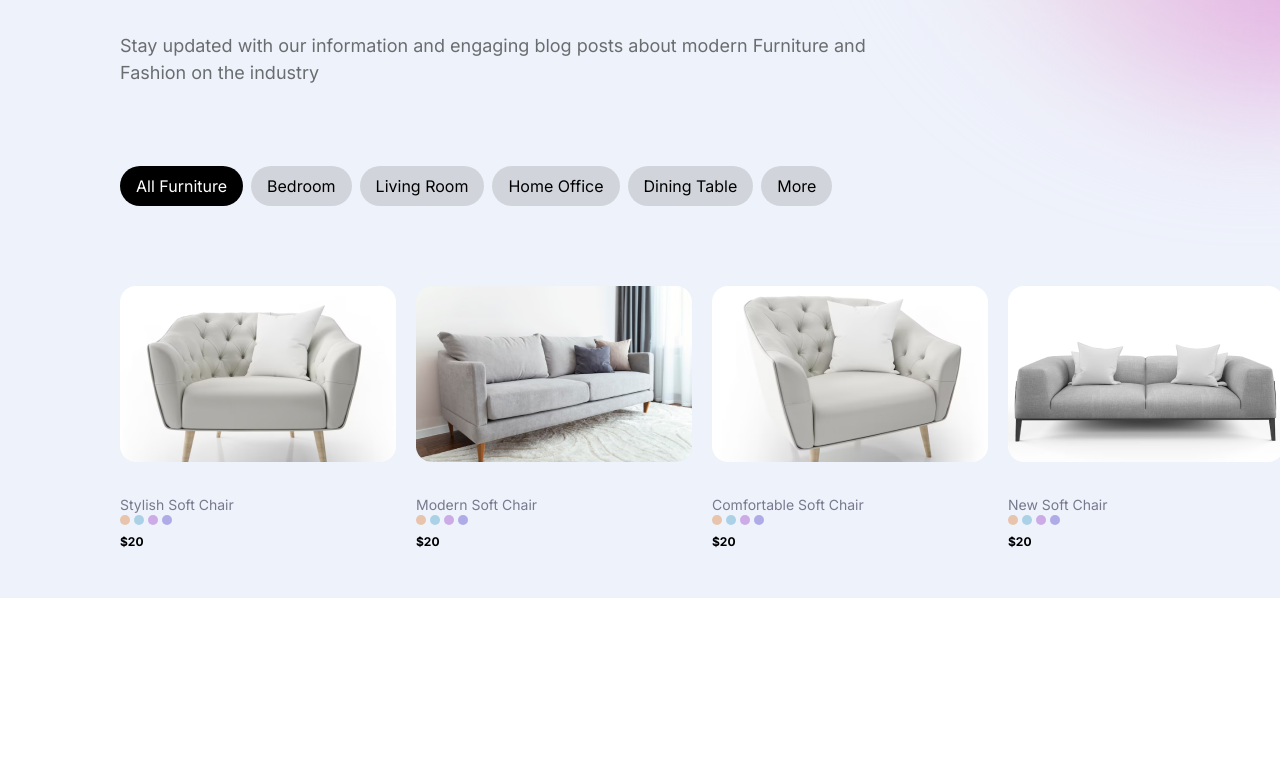
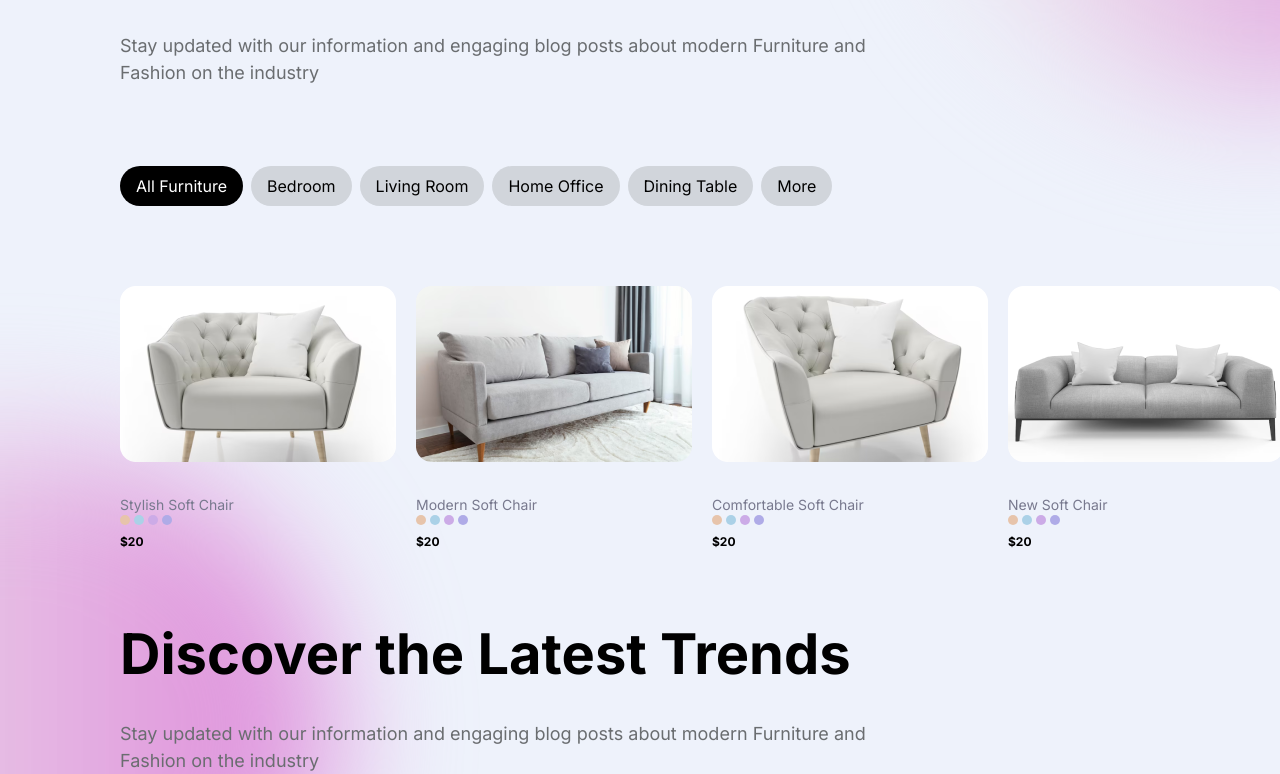
Before and after one commit to AmanAdastra/fabrica, a Next.js app: page / in a window 1280 px wide. Shown: the part 1000-1774 px from the top of the page. Before the commit the page ends 1598 px from the top, so only its background shows below. Built offline with nearby package versions, Linux system fonts and the light colour scheme.

Commit message:
Gradient and Heading Completed

```diff
--- /dev/null
+++ b/src/components/home/DiscoverTrends.tsx
@@ -0,0 +1,12 @@
+import React from 'react'
+
+const DiscoverTrends = () => {
+    return (
+        <div className='mt-[14px] xl:mx-[120px] mx-[30px] z-10  relative'>
+            <p className={'text-[36px] lg:text-[56px] text-center lg:text-start mx-auto lg:mx-0 font-bold w-full'}>Discover the Latest Trends</p>
+            <p className='mt-[24px] text-center  text-[#6A6D70] text-[18px] justify-center lg:text-start mx-auto lg:mx-0 lg:w-[766px]'>Stay updated with our information and engaging blog posts about modern Furniture and Fashion on the industry</p>
+        </div>
+    )
+}
+
+export default DiscoverTrends
--- a/src/components/home/FilterSlide.tsx
+++ b/src/components/home/FilterSlide.tsx
@@ -8,7 +8,7 @@ const FilterSlide = () => {
                 <p className={'text-[36px] lg:text-[56px] justify-center font-bold w-full'}>Stylish Collection of Furniture</p>
                 <img src='/curve_2.png' className='absolute h-20 w-20 lg:w-32 -top-[4rem] right-0  lg:-top-[3rem] lg:left-[690px] ' />
             </div>
-            <p className='mt-[24px]  text-center lg:text-left text-[#6A6D70] text-[18px] justify-center mx-auto lg:mx-0  w-[450px] lg:w-[766px]'>Stay updated with our information and engaging blog posts about modern Furniture and Fashion on the industry</p>
+            <p className='mt-[24px] text-center  text-[#6A6D70] text-[18px] justify-center lg:text-start mx-auto lg:mx-0 lg:w-[766px]'>Stay updated with our information and engaging blog posts about modern Furniture and Fashion on the industry</p>
             <FilterBlock />
         </div>
     )
--- a/src/components/home/HeroSection.tsx
+++ b/src/components/home/HeroSection.tsx
@@ -3,6 +3,7 @@ import NavigationBarComponent from '../common/NavigationBarComponent'
 import HeroSlide from './HeroSlide'
 import FilterSlide from './FilterSlide'
 import ProductCards from './ProductCards'
+import DiscoverTrends from './DiscoverTrends'
 
 const HeroSection = () => {
     return (
@@ -16,6 +17,11 @@ const HeroSection = () => {
                 }}></div>
 
             <ProductCards/>
+            <div className="h-[570px] w-[650px] rounded-full -z-5 absolute -left-[20rem] -bottom-[15rem]  blur-3xl "
+                style={{
+                    background: 'linear-gradient(270deg, rgba(2,0,36,1) 0%, rgba(221,134,217,1) 0%, rgba(237,237,237,0.9) 100%)'
+                }}></div>
+            <DiscoverTrends/>
         </div>
     )
 }
--- a/src/components/home/ProductCards.tsx
+++ b/src/components/home/ProductCards.tsx
@@ -36,7 +36,7 @@ const ProductCard = (product: Products) => {
 
 const ProductCards = () => {
     return (
-        <div className='flex lg:w-full lg:h-full lg:flex-wrap mt-[80px] mx-5 xl:mx-[120px] overflow-scroll '>
+        <div className='flex lg:w-full lg:h-full lg:flex-wrap mt-[80px] z-10 relative mx-5 xl:mx-[120px] overflow-scroll '>
             <div className='flex lg:flex-wrap gap-5 '>
                 {products.map(product => (
                     <ProductCard key={product.id} name={product.name} price={product.price} image={product.image} />
```
